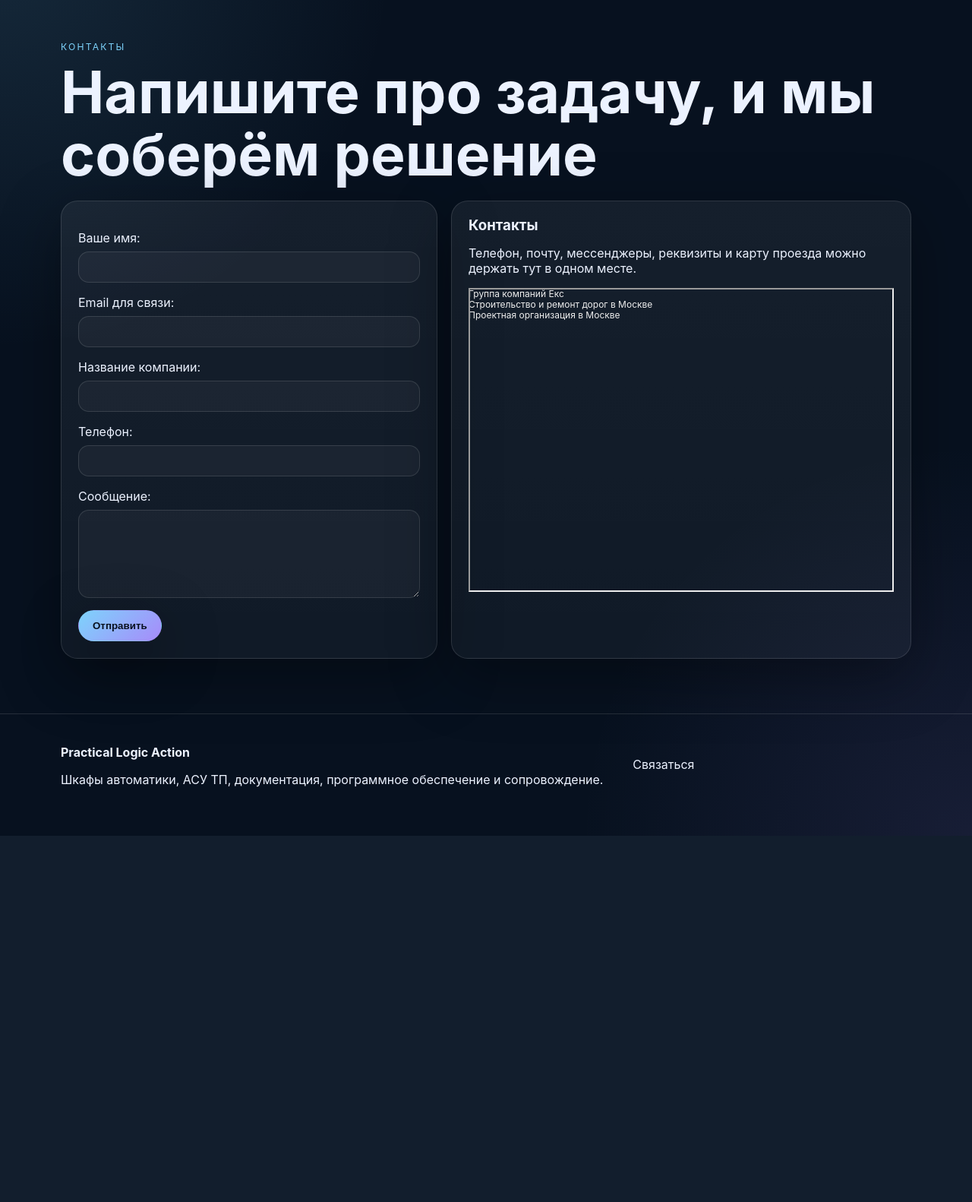
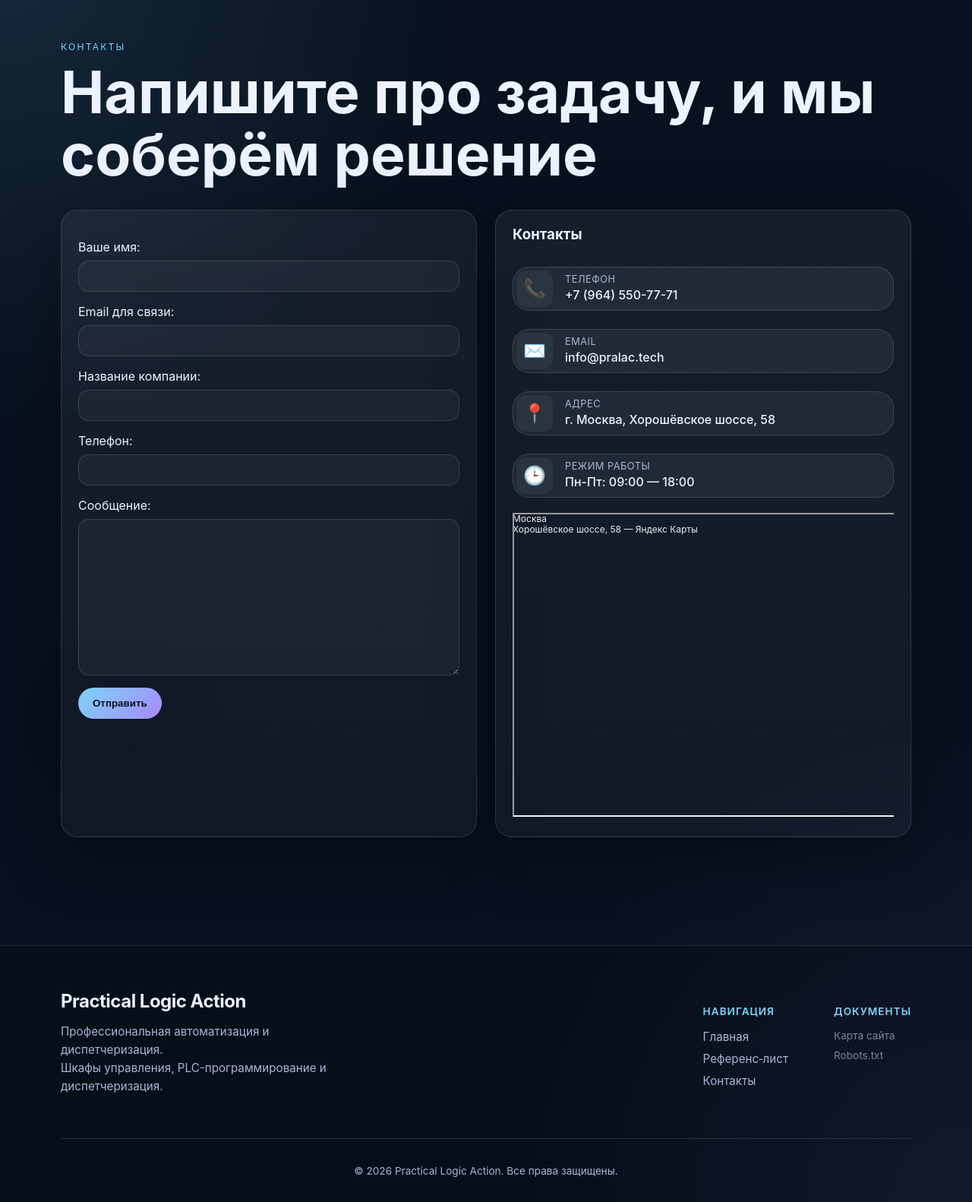
Before and after one commit to Pragmatist1618/automation_cabinets_site, a Django app: page /contacts/ in a window 1280 px wide. Shown: the part 57-1639 px from the top of the page at 76% size. Before the commit the page ends 1157 px from the top, so only its background shows below. Run offline with Django 5.2, Linux system fonts and the light colour scheme.

Commit message:
update contacts

```diff
--- a/core/forms.py
+++ b/core/forms.py
@@ -17,5 +17,5 @@ class ContactForm(forms.ModelForm):
             "email": forms.EmailInput(attrs={"class": "input"}),
             "company": forms.TextInput(attrs={"class": "input"}),
             "phone": forms.TextInput(attrs={"class": "input"}),
-            "message": forms.Textarea(attrs={"class": "input textarea", "rows": 6}),
+            "message": forms.Textarea(attrs={"class": "input textarea", "rows": 12}),
         }
--- a/static/css/site.css
+++ b/static/css/site.css
@@ -160,3 +160,173 @@ h2{font-size:clamp(1.8rem, 3vw, 3rem)}
     white-space: nowrap;
     border: 0;
 }
+
+/* Сетка для контактов */
+.contact-grid {
+    display: grid;
+    grid-template-columns: repeat(auto-fit, minmax(240px, 1fr));
+    gap: 24px;
+    margin-top: 32px;
+    margin-bottom: 20px; /* <-- Добавили отступ снизу */
+}
+
+/* Карточка контакта */
+.contact-item {
+    display: flex;
+    align-items: center;
+    gap: 16px;
+    padding: 4px;
+    background: var(--panel); /* Твой полупрозрачный фон */
+    border: 1px solid var(--line);
+    border-radius: var(--radius);
+    transition: transform 0.2s ease, border-color 0.2s ease;
+}
+
+.contact-item:hover {
+    transform: translateY(-3px);
+    border-color: var(--accent);
+}
+
+/* Иконка */
+.icon-box {
+    font-size: 24px;
+    width: 48px;
+    height: 48px;
+    display: flex;
+    align-items: center;
+    justify-content: center;
+    background: rgba(255, 255, 255, 0.05);
+    border-radius: 12px;
+}
+
+/* Текстовая часть */
+.info {
+    display: flex;
+    flex-direction: column;
+}
+
+.label {
+    font-size: 0.85rem;
+    color: var(--muted);
+    margin-bottom: 4px;
+}
+
+.value {
+    font-size: 1.1rem;
+    font-weight: 500;
+    color: var(--text);
+    text-decoration: none;
+}
+
+.value:hover {
+    color: var(--accent);
+}
+
+/* Делаем текст внутри более легким */
+.contact-item .label {
+    font-size: 0.8rem;       /* Чуть меньше размер */
+    font-weight: 400;        /* Нормальная толщина (не жирный) */
+    color: var(--muted);     /* Приглушенный цвет */
+    margin-bottom: 2px;
+    letter-spacing: 0.5px;   /* Немного разрядки для стиля */
+    text-transform: uppercase; /* Можно сделать заглавными для стиля (по желанию) */
+}
+
+.contact-item .value {
+    font-size: 1rem;         /* Оптимальный размер */
+    font-weight: 500;        /* Полужирный, но не bold */
+    color: var(--text);
+    text-decoration: none;
+    line-height: 1.4;        /* Межстрочный интервал для читаемости */
+}
+
+/* Если заголовок h3 над всем блоком тоже жирный, можно его облегчить так: */
+.section-head h2 {
+    font-weight: 600; /* Вместо 700 или bold */
+    letter-spacing: -0.5px;
+}
+
+
+/* Основной блок футера */
+.footer {
+    background: rgba(0, 0, 0, 0.2); /* Чуть темнее фона body */
+    border-top: 1px solid var(--line);
+    padding: 60px 0 20px;
+    margin-top: 80px;
+    font-size: 0.95rem;
+}
+
+.footer-content {
+    display: flex;
+    justify-content: space-between;
+    flex-wrap: wrap;
+    gap: 40px;
+    margin-bottom: 40px;
+}
+
+/* Левая часть (Бренд) */
+.footer-logo {
+    font-size: 1.5rem;
+    font-weight: 700;
+    color: var(--text);
+    margin-bottom: 12px;
+    letter-spacing: -0.5px;
+}
+
+.footer-desc {
+    color: var(--muted);
+    max-width: 350px;
+    line-height: 1.6;
+}
+
+/* Правая часть (Ссылки) */
+.footer-links {
+    display: flex;
+    gap: 60px;
+}
+
+.link-column h4 {
+    font-size: 0.85rem;
+    text-transform: uppercase;
+    letter-spacing: 1px;
+    color: var(--accent);
+    margin-bottom: 16px;
+    font-weight: 600;
+}
+
+.link-column a {
+    display: block;
+    color: var(--muted);
+    text-decoration: none;
+    margin-bottom: 10px;
+    transition: color 0.2s;
+}
+
+.link-column a:hover {
+    color: var(--text);
+}
+
+/* Технические ссылки (чуть бледнее) */
+.tech-link {
+    font-size: 0.85rem;
+    opacity: 0.7;
+}
+
+/* Нижняя полоса */
+.footer-bottom {
+    border-top: 1px solid var(--line);
+    padding-top: 20px;
+    text-align: center;
+    color: var(--muted);
+    font-size: 0.85rem;
+}
+
+/* Адаптив для мобильных */
+@media (max-width: 768px) {
+    .footer-content {
+        flex-direction: column;
+    }
+    .footer-links {
+        gap: 30px;
+    }
+}
--- a/templates/base.html
+++ b/templates/base.html
@@ -50,17 +50,39 @@
   </main>
 
   <footer class="footer">
-    <div class="container footer-grid">
-      <div>
-        <strong>{{ SITE_NAME }}</strong>
-        <p>Шкафы автоматики, АСУ ТП, документация, программное обеспечение и сопровождение.</p>
-      </div>
-      <div>
-        <p><a href="{% url 'contacts' %}">Связаться</a></p>
-        <p class="visually-hidden"><a href="{% url 'sitemap' %}">Sitemap</a></p>
-        <p class="visually-hidden"><a href="{% url 'robots.txt' %}">robots.txt</a></p>
-      </div>
+    <div class="container footer-content">
+
+        <!-- Левая часть: Бренд и описание -->
+        <div class="footer-brand">
+            <h3 class="footer-logo">{{ SITE_NAME }}</h3>
+            <p class="footer-desc">
+                Профессиональная автоматизация и диспетчеризация.<br>
+                Шкафы управления, PLC-программирование и диспетчеризация.
+            </p>
+        </div>
+
+        <!-- Правая часть: Навигация и контакты -->
+        <div class="footer-links">
+            <div class="link-column">
+                <h4>Навигация</h4>
+                <a href="{% url 'home' %}">Главная</a>
+                <a href="{% url 'references' %}">Референс‑лист</a>
+                <a href="{% url 'contacts' %}">Контакты</a>
+            </div>
+
+            <div class="link-column">
+                <h4>Документы</h4>
+                <!-- Ссылки для роботов оставим, но сделаем их аккуратнее -->
+                <a href="{% url 'sitemap' %}" class="tech-link">Карта сайта</a>
+                <a href="{% url 'robots.txt' %}" class="tech-link">Robots.txt</a>
+            </div>
+        </div>
     </div>
-  </footer>
+
+    <!-- Нижняя полоса с копирайтом -->
+    <div class="footer-bottom container">
+        <p>&copy; {% now "Y" %} {{ SITE_NAME }}. Все права защищены.</p>
+    </div>
+</footer>
 </body>
 </html>
--- a/templates/core/contacts.html
+++ b/templates/core/contacts.html
@@ -15,8 +15,44 @@
     </form>
     <aside class="card fade-up">
       <h3>Контакты</h3>
-      <p>Телефон, почту, мессенджеры, реквизиты и карту проезда можно держать тут в одном месте.</p>
-      <div style="position:relative;overflow:hidden;"><a href="https://yandex.ru/maps/org/gruppa_kompaniy_yeks/30015567217/?utm_medium=mapframe&utm_source=maps" style="color:#eee;font-size:12px;position:absolute;top:0px;">Группа компаний Екс</a><a href="https://yandex.ru/maps/213/moscow/category/construction_and_repair_of_roads/184107599/?utm_medium=mapframe&utm_source=maps" style="color:#eee;font-size:12px;position:absolute;top:14px;">Строительство и ремонт дорог в Москве</a><a href="https://yandex.ru/maps/213/moscow/category/design_institute/184107419/?utm_medium=mapframe&utm_source=maps" style="color:#eee;font-size:12px;position:absolute;top:28px;">Проектная организация в Москве</a><iframe src="https://yandex.ru/map-widget/v1/?ll=37.562461%2C55.664817&mode=search&oid=30015567217&ol=biz&z=17" width="560" height="400" frameborder="1" allowfullscreen="true" style="position:relative;"></iframe></div>
+      <div class="contact-grid">
+        <!-- Телефон -->
+        <div class="contact-item">
+            <div class="icon-box">📞</div>
+            <div class="info">
+                <span class="label">Телефон</span>
+                <a href="tel:+79645507771" class="value">+7 (964) 550-77-71</a>
+            </div>
+        </div>
+
+        <!-- Почта -->
+        <div class="contact-item">
+            <div class="icon-box">✉️</div>
+            <div class="info">
+                <span class="label">Email</span>
+                <a href="mailto:info@pralac.tech" class="value">info@pralac.tech</a>
+            </div>
+        </div>
+
+        <!-- Адрес -->
+        <div class="contact-item">
+            <div class="icon-box">📍</div>
+            <div class="info">
+                <span class="label">Адрес</span>
+                <span class="value">г. Москва, Хорошёвское шоссе, 58</span>
+            </div>
+        </div>
+
+        <!-- Время работы -->
+        <div class="contact-item">
+            <div class="icon-box">🕒</div>
+            <div class="info">
+                <span class="label">Режим работы</span>
+                <span class="value">Пн-Пт: 09:00 — 18:00</span>
+            </div>
+        </div>
+    </div>
+      <div style="position:relative;overflow:hidden;"><a href="https://yandex.ru/maps/213/moscow/?utm_medium=mapframe&utm_source=maps" style="color:#eee;font-size:12px;position:absolute;top:0px;">Москва</a><a href="https://yandex.ru/maps/213/moscow/house/khoroshyovskoye_shosse_58/Z04YcwRjSUEGQFtvfXt2eXVlZw==/?ll=37.536755%2C55.778772&utm_medium=mapframe&utm_source=maps&z=17.15" style="color:#eee;font-size:12px;position:absolute;top:14px;">Хорошёвское шоссе, 58 — Яндекс Карты</a><iframe src="https://yandex.ru/map-widget/v1/?ll=37.536755%2C55.778772&mode=whatshere&whatshere%5Bpoint%5D=37.532629%2C55.779019&whatshere%5Bzoom%5D=17&z=17.15" width="560" height="400" frameborder="1" allowfullscreen="true" style="position:relative;"></iframe></div>
     </aside>
   </div>
 </section>
```
